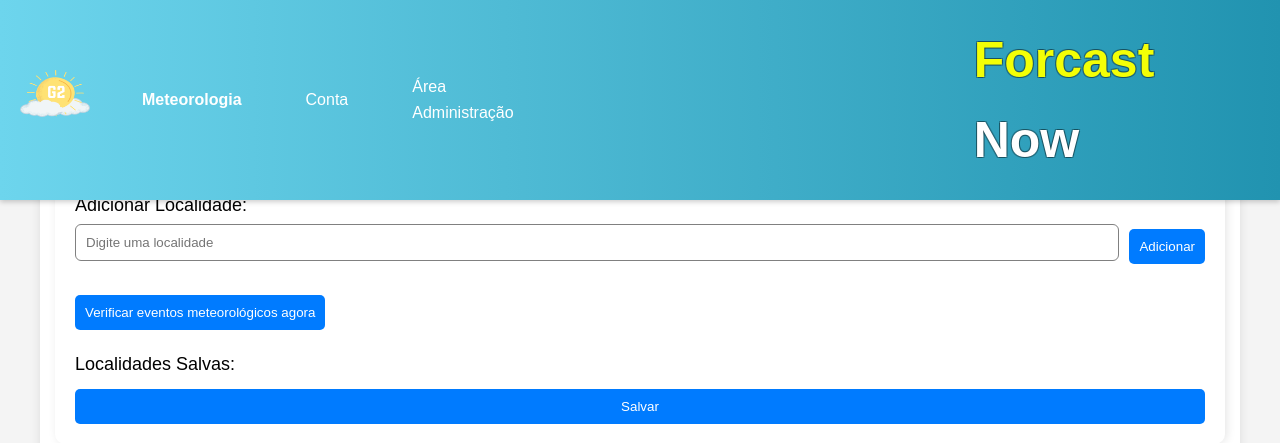
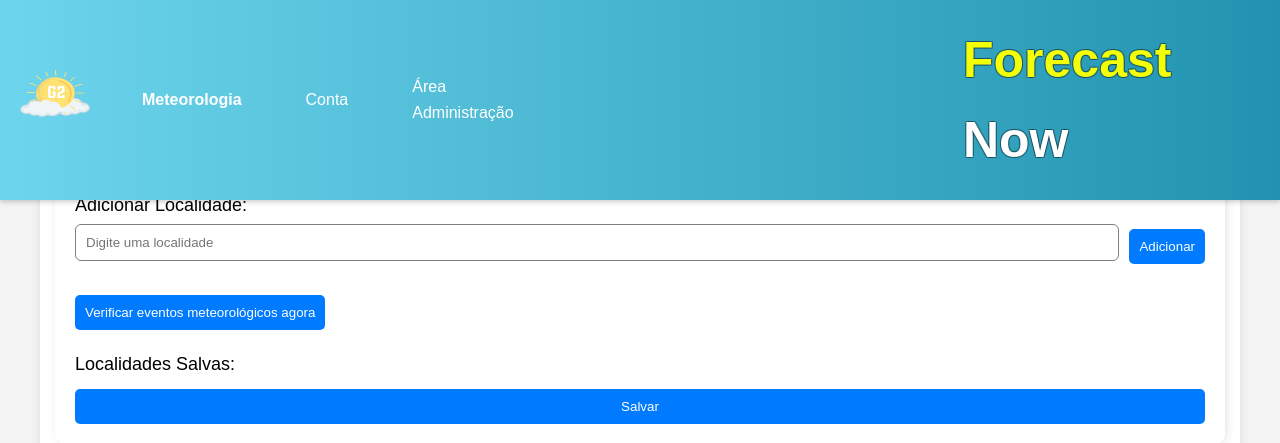
Before and after one commit to 10Lima/Weather-website, a Django app: page /perfil/ in a window 1280 px wide. Shown: the top 443 px of the page. Run offline with Django 5.2, Linux system fonts and the light colour scheme; a user stored in the database is signed in; data comes from the database, SQL or seed files in the repository; both versions use the stored data as it was after the commit; parts of the project's set-up code (start-up, migrations or seed data) failed here and were passed over; some libraries are stand-ins or nearby versions.

Commit message:
Finalização

```diff
--- a/G2app/static/G2app/style.css
+++ b/G2app/static/G2app/style.css
@@ -660,7 +660,7 @@ table th {
 @media (max-width: 767px) {
   .nome h1 {
     margin-left: 20px;
-    font-size: 36px;
+    font-size: 30px;
   }
 
   .navbar {
--- a/G2app/templates/G2app/index.html
+++ b/G2app/templates/G2app/index.html
@@ -24,7 +24,7 @@
             <a href="{% url 'admin_view' %}">Área Administração</a>
             {% endif %}
         </div>
-        <div class="nome"> <h1>Forcast <span> Now</span></h1> </div>
+        <div class="nome"> <h1>Forecast <span> Now</span></h1> </div>
     </header>
     {% endblock navbar %}
 
--- a/G2app/templates/G2app/inicio.html
+++ b/G2app/templates/G2app/inicio.html
@@ -46,7 +46,6 @@
         <p>Temperatura Mínima: {{ temp_min }}°C</p>
         <p>Pressão: {{ pressure }} hPa</p>
         <p>Humidade: {{ humidity }}%</p>
-        <p>Chuva na Última Hora: {{ rain | default:"Sem chuva" }}</p>
         <p>Vento: {{ wind_speed }} m/s, {{ wind_deg }}°</p>
     </div>
 </div>
--- a/G2app/templates/G2app/perfil.html
+++ b/G2app/templates/G2app/perfil.html
@@ -67,29 +67,42 @@
 </div>
 
 <script>
+  // Adiciona um evento de clique ao botão de adicionar localização
   document.getElementById('add-location-btn').addEventListener('click', function() {
       const locationInput = document.getElementById('location-input').value.trim();
       if (locationInput) {
+          // Cria um novo item de lista com o valor da localização
           const listItem = document.createElement('li');
           listItem.textContent = locationInput;
           listItem.classList.add('list-group-item');
+
+          // Adiciona um ícone de alerta (sino) ao item da lista
           const alertIcon = document.createElement('span');
           alertIcon.innerHTML = '&#x1F514;'; // Ícone de sino
-          alertIcon.classList.add('alert-icon', 'alert-icon-new'); // Ícone vermelho para novos
+          alertIcon.classList.add('alert-icon', 'alert-icon-new'); // Ícone vermelho para novos (não funciona)
           listItem.appendChild(alertIcon);
+
+          // Adiciona um botão de excluir ao item da lista
           const deleteButton = document.createElement('button');
           deleteButton.textContent = 'Excluir';
           deleteButton.classList.add('btn', 'btn-danger', 'btn-sm', 'delete-location-btn');
           deleteButton.setAttribute('type', 'button');
           listItem.appendChild(deleteButton);
+
+          // Adiciona o item da lista à lista de locais guardados
           document.getElementById('saved-locations').appendChild(listItem);
+
+          // Cria um campo escondido para armazenar a localização
           const hiddenInput = document.createElement('input');
           hiddenInput.type = 'hidden';
           hiddenInput.name = 'alert_locations';
           hiddenInput.value = locationInput;
           document.getElementById('location-form').appendChild(hiddenInput);
+
+          // Limpa o campo de input de localização
           document.getElementById('location-input').value = '';
 
+          // Adiciona um evento de clique ao botão de excluir
           deleteButton.addEventListener('click', function() {
               listItem.remove();
               hiddenInput.remove();
@@ -97,6 +110,7 @@
       }
   });
 
+  // Adiciona um evento de clique ao botão de verificar eventos meteorológicos
   document.getElementById('check-weather-btn').addEventListener('click', function() {
     fetch("{% url 'check_weather_events_now' %}", {
         method: 'POST',
@@ -108,11 +122,12 @@
       .then(data => {
           alert(data.message);
       }).catch(error => {
-          console.error('Erro ao verificar eventos meteorológicos:', error);  // Adicionando logs de erro
+          console.error('Erro ao verificar eventos meteorológicos:', error);
           alert('Erro ao verificar eventos meteorológicos. Detalhes no terminal.');
       });
-});
+  });
 
+  // Adiciona eventos de clique aos botões de excluir existentes
   document.querySelectorAll('.delete-location-btn').forEach(function(button) {
       button.addEventListener('click', function() {
           const locationId = button.getAttribute('data-id');
--- a/G2app/views.py
+++ b/G2app/views.py
@@ -283,10 +283,10 @@ def analyze_weather_data(weather_data):
             alerts.append(f'Probabilidade de queda de granizo: {hail_probability:.2f}%')
 
         if snow_probability > 50 and temp < 0:
-            alerts.append(f'Probabilidade de nevasca: {snow_probability:.2f}%')
+            alerts.append(f'Probabilidade de nevão: {snow_probability:.2f}%')
 
         if fog_probability > 60:
-            alerts.append(f'Probabilidade de neblina: {fog_probability:.2f}%')
+            alerts.append(f'Probabilidade de Nevoeiro: {fog_probability:.2f}%')
 
         if heat_wave_probability > 75:
             alerts.append(f'Probabilidade de onda de calor: {heat_wave_probability:.2f}%')
--- a/dicas.txt
+++ b/dicas.txt
@@ -6,9 +6,8 @@ atualizar ficheiros no reposito(escrever estes comandos na bash do git)
     git commit -m "O que fizeste ex:(atualização no codigo)"
     git push
 
- necessario instalar para alertas funcionar : pip install celery redis
+python -m venv venv (maquina virtual)
 
-Mudanças ao vivo em cmd
-browser-sync start --proxy localhost:8000 --files "C:\Users\bruno\Desktop\utad\lab 2\projeto 2\app django\meteorologia"
+pip install -r requirements.txt (instalar)
 
 redis-server
```
Also changed, not shown: db.sqlite3.
